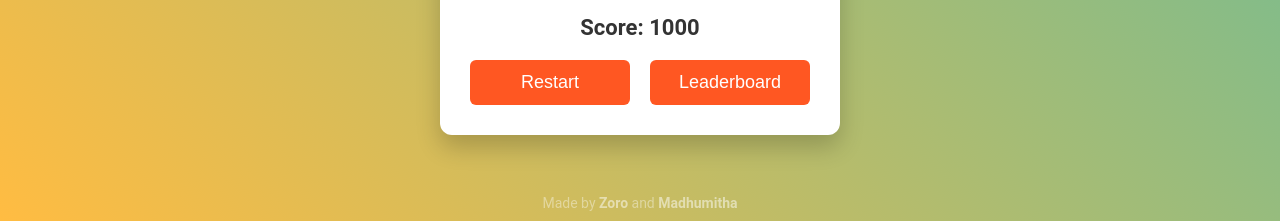
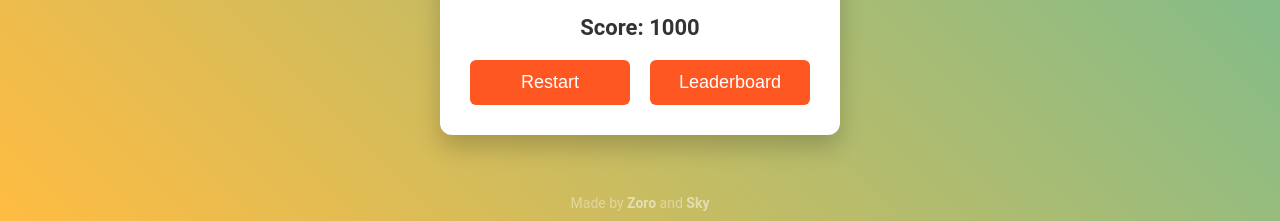
Before and after one commit to Leander-Antony/brain-dead, a Flask app: page / in a window 1280 px wide. Shown: the part 579-800 px from the top of the page. Run offline with Flask 3, Linux system fonts and the light colour scheme; data that the repository does not hold is empty.

Commit message:
Update index.html

```diff
--- a/templates/index.html
+++ b/templates/index.html
@@ -51,7 +51,7 @@
 
     <!-- Credits Section -->
     <div class="credits">
-        Made by <a href="https://github.com/Leander-Antony" target="_blank">Zoro</a> and <a href="https://github.com/Madhu-mitha17" target="_blank">Madhumitha</a>
+        Made by <a href="https://github.com/Leander-Antony" target="_blank">Zoro</a> and <a href="" target="_blank">Sky</a>
     </div>
     <script src="{{ url_for('static', filename='js/script.js') }}"></script>
 </body>
```
